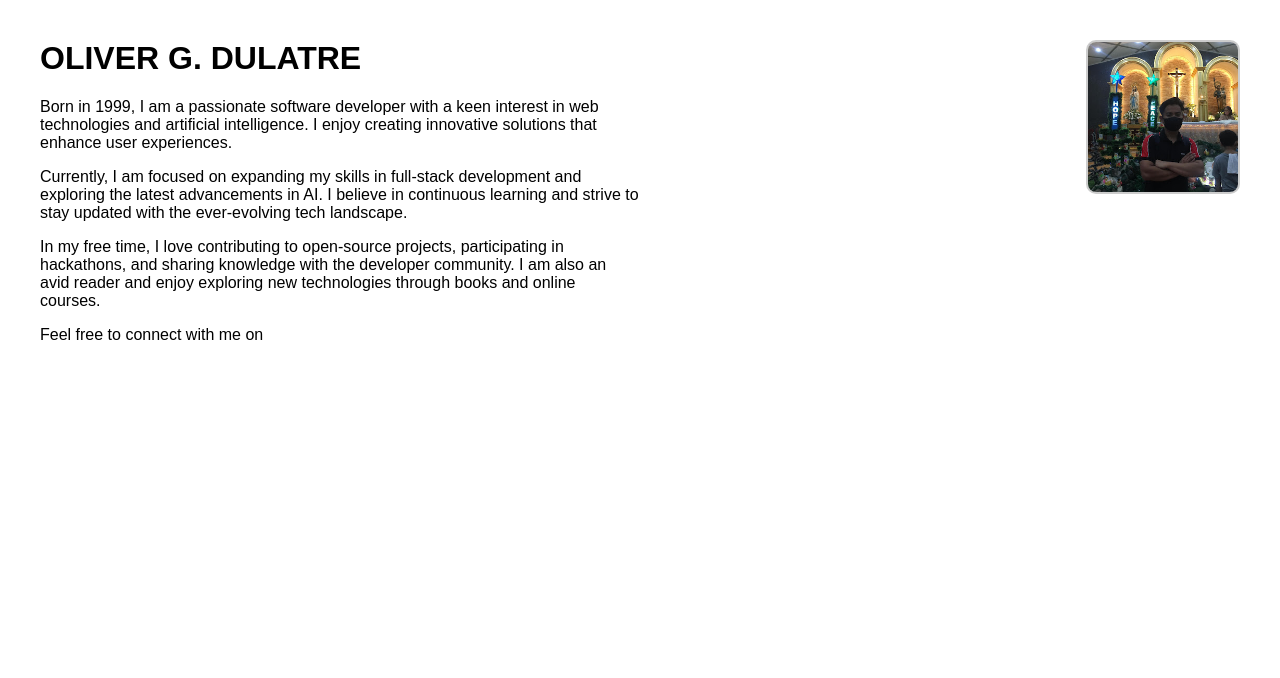
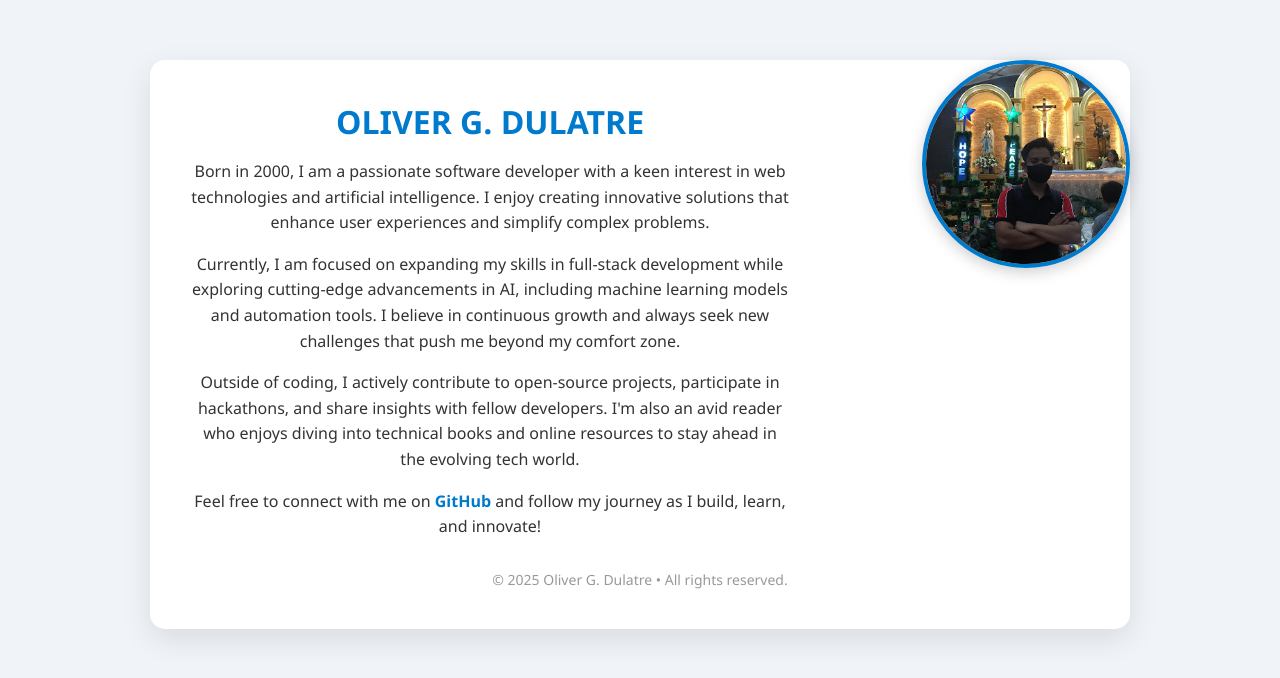
Before and after one commit to VherThing16/302GitandGithubAct1, a plain HTML site: page index.html in a window 1280 px wide. Drawn offline with Linux system fonts and the light colour scheme.

Commit message:
My Project

```diff
--- a/index.html
+++ b/index.html
@@ -2,20 +2,86 @@
 <html lang="en">
 <head>
   <meta charset="UTF-8">
-  <title>My Bio</title>
+  <title>Oliver G. Dulatre | Bio</title>
   <link rel="stylesheet" href="style.css">
+  <style>
+    body {
+      margin: 0;
+      padding: 0;
+      font-family: 'Segoe UI', Tahoma, Geneva, Verdana, sans-serif;
+      background-color: #f0f4f8;
+      color: #333;
+    }
+
+    .container {
+      max-width: 900px;
+      margin: 60px auto;
+      padding: 40px;
+      background-color: #fff;
+      box-shadow: 0 10px 30px rgba(0, 0, 0, 0.1);
+      border-radius: 15px;
+    }
+
+    .profile-image {
+      width: 200px;
+      height: 200px;
+      border-radius: 50%;
+      object-fit: cover;
+      display: block;
+      margin: 0 auto 20px;
+      border: 4px solid #007acc;
+      box-shadow: 0 4px 15px rgba(0, 0, 0, 0.2);
+    }
+
+    .bio {
+      text-align: center;
+    }
+
+    h1 {
+      color: #007acc;
+      margin-bottom: 10px;
+    }
+
+    p {
+      line-height: 1.6;
+      margin-bottom: 15px;
+    }
+
+    a {
+      color: #007acc;
+      text-decoration: none;
+      font-weight: bold;
+    }
+
+    a:hover {
+      text-decoration: underline;
+    }
+
+    footer {
+      text-align: center;
+      margin-top: 30px;
+      font-size: 14px;
+      color: #999;
+    }
+  </style>
 </head>
 <body>
   <div class="container">
-    <img src="VHER.jpg" alt="My Photo" class="profile-image">
+    <img src="VHER.jpg" alt="Oliver's Photo" class="profile-image">
 
     <div class="bio">
       <h1>OLIVER G. DULATRE</h1>
-      <p>Born in 1999, I am a passionate software developer with a keen interest in web technologies and artificial intelligence. I enjoy creating innovative solutions that enhance user experiences.</p>
-      <p>Currently, I am focused on expanding my skills in full-stack development and exploring the latest advancements in AI. I believe in continuous learning and strive to stay updated with the ever-evolving tech landscape.</p>
-      <p>In my free time, I love contributing to open-source projects, participating in hackathons, and sharing knowledge with the developer community. I am also an avid reader and enjoy exploring new technologies through books and online courses.</p>
-      <p>Feel free to connect with me on <a href="https://github.com
+      <p>Born in 2000, I am a passionate software developer with a keen interest in web technologies and artificial intelligence. I enjoy creating innovative solutions that enhance user experiences and simplify complex problems.</p>
+      <p>Currently, I am focused on expanding my skills in full-stack development while exploring cutting-edge advancements in AI, including machine learning models and automation tools. I believe in continuous growth and always seek new challenges that push me beyond my comfort zone.</p>
+      <p>Outside of coding, I actively contribute to open-source projects, participate in hackathons, and share insights with fellow developers. I'm also an avid reader who enjoys diving into technical books and online resources to stay ahead in the evolving tech world.</p>
+      <p>Feel free to connect with me on
+        <a href="https://github.com/your-username" target="_blank">GitHub</a>
+        and follow my journey as I build, learn, and innovate!</p>
     </div>
+
+    <footer>
+      &copy; 2025 Oliver G. Dulatre • All rights reserved.
+    </footer>
   </div>
 </body>
 </html>
--- a/style.css
+++ b/style.css
@@ -11,8 +11,8 @@ body {
   position: absolute;
   top: 0;
   right: 0;
-  width: 150px;
-  height: 150px;
+  width: 300px;
+  height: 300px;
   object-fit: cover;
   border-radius: 10px;
   border: 2px solid #ccc;
```
Also changed, not shown: Features.html (added, +118 -0 lines), SheetEcodeS.jpeg (added), Zambales.jpeg (added).
